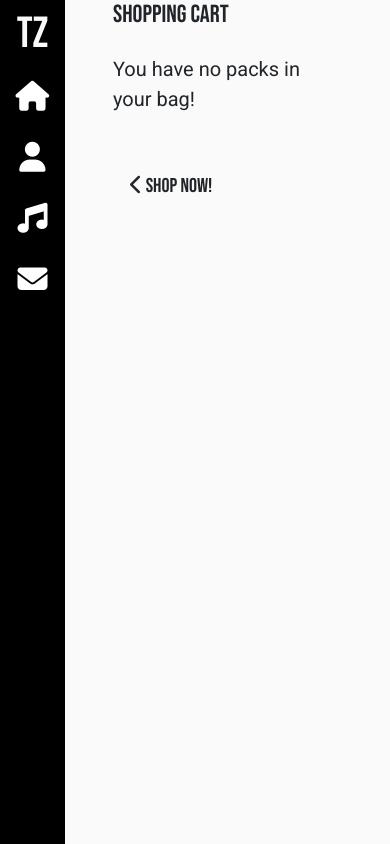
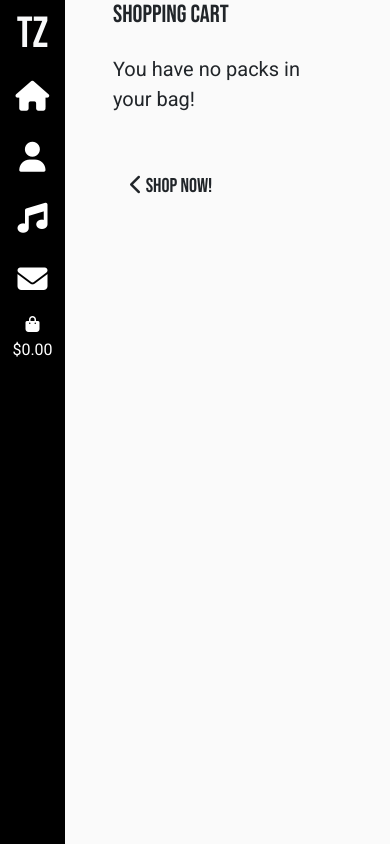
Before and after one commit to hollownotempty/Portfolio_5_Tonez, a Django app: page /cart/ in a window 390 px wide. Run offline with Django 3.2, Linux system fonts and the light colour scheme; parts of the project's set-up code (start-up, migrations or seed data) failed here and were passed over; some libraries are stand-ins or nearby versions.

Commit message:
Add dynamic shopping cart to mobile sidebar

```diff
--- a/templates/allauth/base.html
+++ b/templates/allauth/base.html
@@ -108,10 +108,9 @@
             <li class="nav-item">
               <a class="nav-link" href="{% url 'contact' %}"><i class="fas fa-envelope"></i></a>
             </li>
-            <li>
-              <div id="shopping-bag" class="text-center mt-3 me-3 d-none d-md-block">
+            <li class="nav-item">
               <a href="{% url 'shopping_cart' %}">
-                  <div><i class="fas fa-shopping-bag fa-lg"></i></div>
+                <i class="fas fa-shopping-bag"></i>
                 <p class="my-0">
                   {% if grand_total %}
                   ${{ grand_total|floatformat:2 }}
@@ -120,7 +119,6 @@
                   {% endif %}
                 </p>
               </a>
-              </div>
             </li>
           </ul>
         </div>
@@ -140,12 +138,13 @@
         {% endif %}
 
         <div class="d-none d-md-block">
-          <form method="GET" action="{% url 'packs' %}" class="" >
+          <form method="GET" action="{% url 'packs' %}" class="">
             <div id="search-bar" class="row d-flex justify-content-center my-2 ">
               <div class="col-md-6">
                 <div class="card">
                   <div class="input-group rounded-0">
-                            <input type="text" class="form-control border border-black rounded-0" type="text" name="q" placeholder="Search...">
+                    <input type="text" class="form-control border border-black rounded-0" type="text" name="q"
+                      placeholder="Search...">
                     <button class="btn" type="submit">
                       <span class="icon">
                         <i class="fas fa-search"></i>
```
Lines whose indentation alone changed are shown as unchanged.
